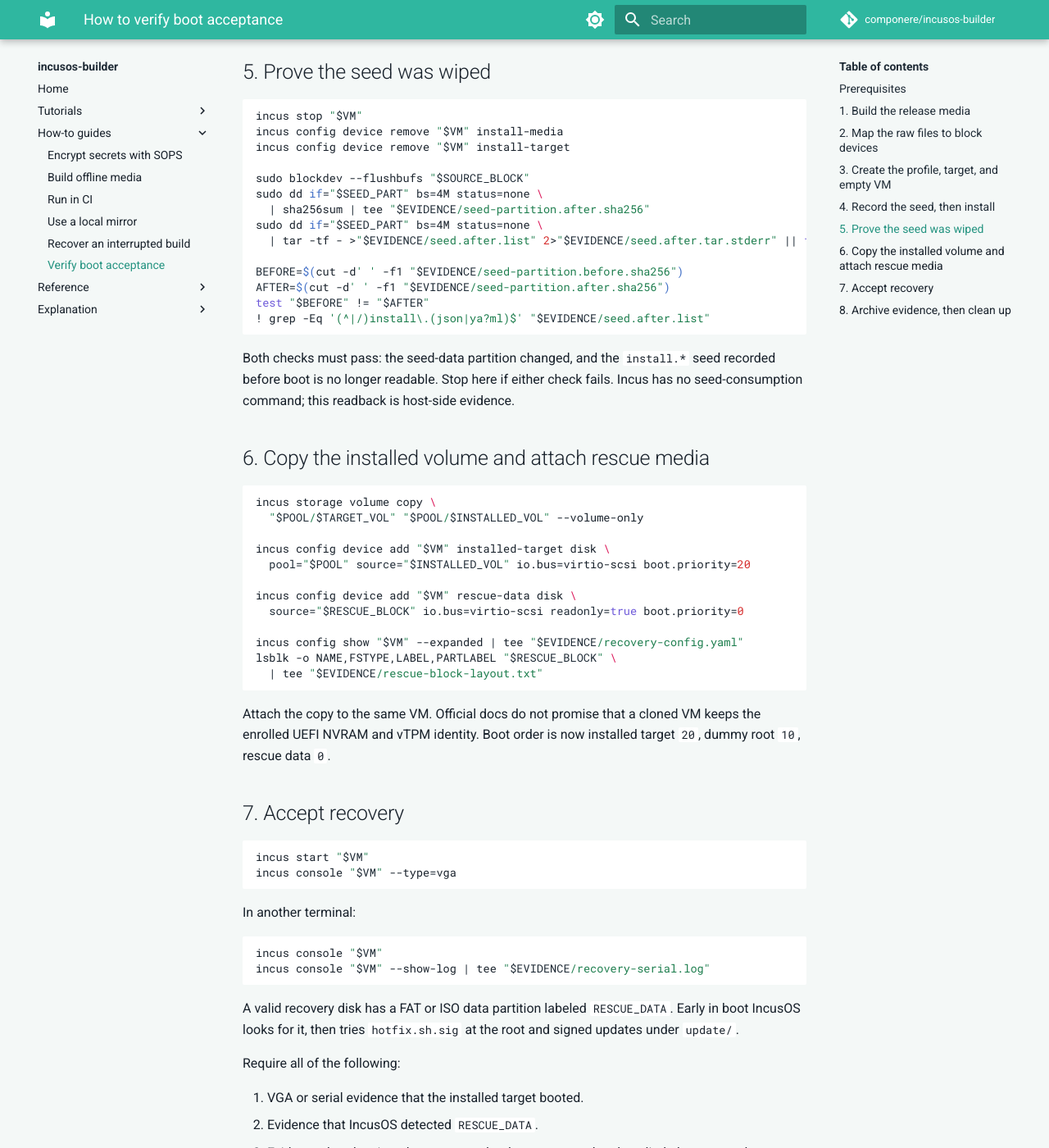
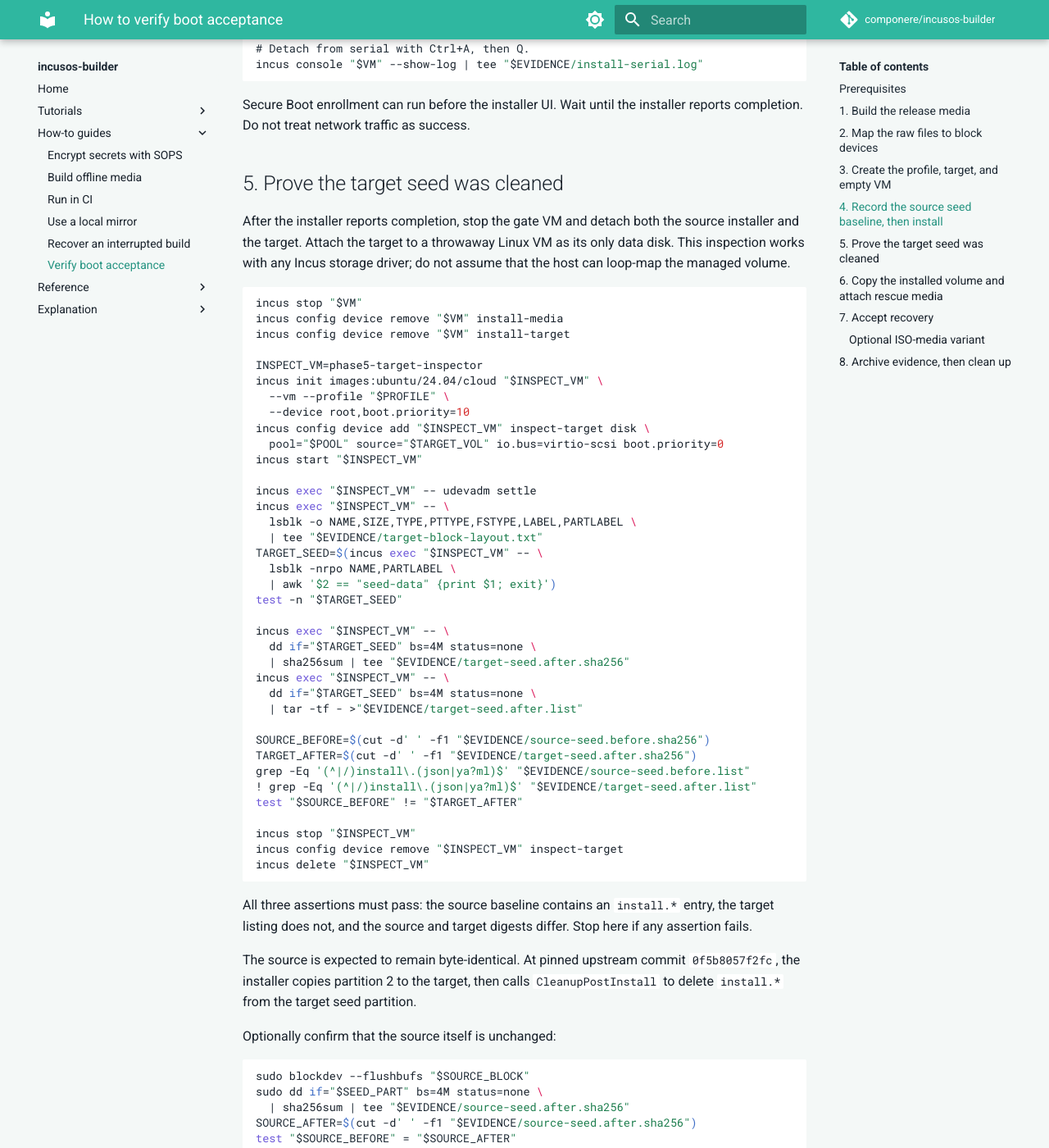
Before and after one commit to componere/incusos-builder, an MkDocs documentation site: the page built from docs/docs/how-to/verify-boot-acceptance.md, in a window 1280 px wide and 1400 px high, scrolled down 3326 px. Shown: the whole window at 82% size. Built offline with MkDocs 1.6.1 and Material for MkDocs 9.7.7, drawn with Linux system fonts in a browser that asks for light colours; comment, search, counter and statistics services are not loaded; some of the changed text lies outside the part shown.

Commit message:
docs(boot): fix the unpassable seed-consumption oracle in the release gate
BOOT-06 hashed the source installer media before and after install and
asserted the digest changed. At pinned upstream 0f5b8057f2fc the installer
copies partition 2 to the target and deletes install.* from the TARGET
(install.go:893-894 -> seed.go:31-36); the source is opened read-only, so
that assertion can never hold and the step was unpassable on any host.

Reframe the source capture as an input baseline, inspect the target seed
partition in a throwaway VM by PARTLABEL, and assert source-contains /
target-lacks / digests-differ. Also record that the raw run matches the GPT
partlabel and never exercises the NUL-padded ISO identifier.

````diff
--- a/docs/docs/how-to/verify-boot-acceptance.md
+++ b/docs/docs/how-to/verify-boot-acceptance.md
@@ -10,18 +10,21 @@
 consumption or recovery acceptance. Do not treat that probe, network
 traffic, a changed file size, or source-overlay growth as a pass.
 
-Pass only when you observe install completion, a wiped installer
-seed-data partition, `RESCUE_DATA` detection, and the signed recovery
-payload taking effect.
+Pass only when you observe install completion, removal of the install
+seed from the target seed-data partition, `RESCUE_DATA` detection, and
+the signed recovery payload taking effect.
 
-Use one Incus VM for install and recovery. Copy the detached installed
-volume; do not clone the VM.
+Use the same gate VM for install and recovery. Use a separate
+throwaway Linux VM only to inspect the detached target volume. Copy
+the detached installed volume; do not clone the gate VM.
 
 ## Prerequisites
 
 - An `x86_64` Linux Incus host with `/dev/kvm`, a managed storage
   pool, and a managed network. This checklist uses `default` and
   `incusbr0`.
+- An `x86_64` Linux VM image available to Incus for target inspection.
+  The commands below use `images:ubuntu/24.04/cloud`.
 - A SPICE client (`remote-viewer` or `spicy`) for VGA.
 - VirtIO-SCSI for every IncusOS disk. VirtIO-BLK does not expose the
   drives IncusOS needs.
@@ -140,20 +143,22 @@
 TPM into a VM. Higher `boot.priority` boots first, so the installer
 (`30`) precedes the 50 GiB target (`20`) and the dummy root (`10`).
 
-## 4. Record the seed, then install
+## 4. Record the source seed baseline, then install
 
-The install seed is a tar archive at the start of the installer
-image's seed-data partition.
+The install seed is a tar archive at the start of the source installer
+image's seed-data partition. Record this input baseline for the later
+comparison with the target seed partition. It is not the first half of
+a before-and-after comparison on the source device.
 
 ```bash
 SEED_PART=$(lsblk -nrpo NAME,PARTLABEL "$SOURCE_BLOCK" | awk '$2 == "seed-data" {print $1; exit}')
 test -n "$SEED_PART"
 
 sudo dd if="$SEED_PART" bs=4M status=none \
-  | sha256sum | tee "$EVIDENCE/seed-partition.before.sha256"
+  | sha256sum | tee "$EVIDENCE/source-seed.before.sha256"
 sudo dd if="$SEED_PART" bs=4M status=none \
-  | tar -tf - >"$EVIDENCE/seed.before.list"
-grep -E '(^|/)install\.(json|ya?ml)$' "$EVIDENCE/seed.before.list"
+  | tar -tf - >"$EVIDENCE/source-seed.before.list"
+grep -E '(^|/)install\.(json|ya?ml)$' "$EVIDENCE/source-seed.before.list"
 
 incus start "$VM"
 incus console "$VM" --type=vga
@@ -170,29 +175,79 @@
 Secure Boot enrollment can run before the installer UI. Wait until the
 installer reports completion. Do not treat network traffic as success.
 
-## 5. Prove the seed was wiped
+## 5. Prove the target seed was cleaned
+
+After the installer reports completion, stop the gate VM and detach
+both the source installer and the target. Attach the target to a
+throwaway Linux VM as its only data disk. This inspection works with
+any Incus storage driver; do not assume that the host can loop-map the
+managed volume.
 
 ```bash
 incus stop "$VM"
 incus config device remove "$VM" install-media
 incus config device remove "$VM" install-target
 
+INSPECT_VM=phase5-target-inspector
+incus init images:ubuntu/24.04/cloud "$INSPECT_VM" \
+  --vm --profile "$PROFILE" \
+  --device root,boot.priority=10
+incus config device add "$INSPECT_VM" inspect-target disk \
+  pool="$POOL" source="$TARGET_VOL" io.bus=virtio-scsi boot.priority=0
+incus start "$INSPECT_VM"
+
+incus exec "$INSPECT_VM" -- udevadm settle
+incus exec "$INSPECT_VM" -- \
+  lsblk -o NAME,SIZE,TYPE,PTTYPE,FSTYPE,LABEL,PARTLABEL \
+  | tee "$EVIDENCE/target-block-layout.txt"
+TARGET_SEED=$(incus exec "$INSPECT_VM" -- \
+  lsblk -nrpo NAME,PARTLABEL \
+  | awk '$2 == "seed-data" {print $1; exit}')
+test -n "$TARGET_SEED"
+
+incus exec "$INSPECT_VM" -- \
+  dd if="$TARGET_SEED" bs=4M status=none \
+  | sha256sum | tee "$EVIDENCE/target-seed.after.sha256"
+incus exec "$INSPECT_VM" -- \
+  dd if="$TARGET_SEED" bs=4M status=none \
+  | tar -tf - >"$EVIDENCE/target-seed.after.list"
+
+SOURCE_BEFORE=$(cut -d' ' -f1 "$EVIDENCE/source-seed.before.sha256")
+TARGET_AFTER=$(cut -d' ' -f1 "$EVIDENCE/target-seed.after.sha256")
+grep -Eq '(^|/)install\.(json|ya?ml)$' "$EVIDENCE/source-seed.before.list"
+! grep -Eq '(^|/)install\.(json|ya?ml)$' "$EVIDENCE/target-seed.after.list"
+test "$SOURCE_BEFORE" != "$TARGET_AFTER"
+
+incus stop "$INSPECT_VM"
+incus config device remove "$INSPECT_VM" inspect-target
+incus delete "$INSPECT_VM"
+```
+
+All three assertions must pass: the source baseline contains an
+`install.*` entry, the target listing does not, and the source and
+target digests differ. Stop here if any assertion fails.
+
+The source is expected to remain byte-identical. At pinned upstream
+commit `0f5b8057f2fc`, the installer copies partition 2 to the target,
+then calls `CleanupPostInstall` to delete `install.*` from the target
+seed partition.
+
+Optionally confirm that the source itself is unchanged:
+
+```bash
 sudo blockdev --flushbufs "$SOURCE_BLOCK"
 sudo dd if="$SEED_PART" bs=4M status=none \
-  | sha256sum | tee "$EVIDENCE/seed-partition.after.sha256"
-sudo dd if="$SEED_PART" bs=4M status=none \
-  | tar -tf - >"$EVIDENCE/seed.after.list" 2>"$EVIDENCE/seed.after.tar.stderr" || true
-
-BEFORE=$(cut -d' ' -f1 "$EVIDENCE/seed-partition.before.sha256")
-AFTER=$(cut -d' ' -f1 "$EVIDENCE/seed-partition.after.sha256")
-test "$BEFORE" != "$AFTER"
-! grep -Eq '(^|/)install\.(json|ya?ml)$' "$EVIDENCE/seed.after.list"
+  | sha256sum | tee "$EVIDENCE/source-seed.after.sha256"
+SOURCE_AFTER=$(cut -d' ' -f1 "$EVIDENCE/source-seed.after.sha256")
+test "$SOURCE_BEFORE" = "$SOURCE_AFTER"
 ```
 
-Both checks must pass: the seed-data partition changed, and the
-`install.*` seed recorded before boot is no longer readable. Stop here
-if either check fails. Incus has no seed-consumption command; this
-readback is host-side evidence.
+The earlier Phase 5.2 probe observed zero target-disk growth. That
+means the installer never reached its write path, not that it ignored
+the seed. In `target-block-layout.txt`, no GPT means writes never
+began. A GPT with a `seed-data` partition means the target write path
+ran; if that partition still contains `install.*`, the installer ran
+but did not consume the install seed.
 
 ## 6. Copy the installed volume and attach rescue media
 
@@ -233,6 +288,10 @@
 `RESCUE_DATA`. Early in boot IncusOS looks for it, then tries
 `hotfix.sh.sig` at the root and signed updates under `update/`.
 
+With this guide's `image.type: raw` config, recovery finds the GPT
+`PARTLABEL=RESCUE_DATA` before it considers a filesystem label. This
+run therefore does not exercise the NUL-padded ISO volume identifier.
+
 Require all of the following:
 
 1. VGA or serial evidence that the installed target booted.
@@ -245,16 +304,34 @@
 
 Fail the gate if any item is missing.
 
+### Optional ISO-media variant
+
+To close the ISO volume-identifier risk empirically, run this checklist
+again as a separate gate run with distinct VM, volume, loop-device, and
+evidence names. Change only `image.type` to `iso`, write the installer
+and rescue artifacts to `.iso` files, and require the same recovery
+evidence from the ISO rescue-media run.
+
+[INFERENCE] Current util-linux likely resolves the ISO label correctly:
+its iso9660 probe passes the fixed 32-byte PVD field to
+`blkid_probe_set_label`, whose right-trimming uses `strlen`; the first
+NUL therefore terminates the label at `RESCUE_DATA`. Only the separate
+ISO-media run establishes that behavior on the release host.
+
 ## 8. Archive evidence, then clean up
 
 Keep with the release record:
 
 - `incus-version.txt`
+- `loop-devices.txt`
 - `install-config.yaml` and `recovery-config.yaml`
 - `artifact-sha256.txt` plus the builder `result.sha256` and
   `result.resources_sha256` values
-- `seed-partition.before.sha256`, `seed.before.list`,
-  `seed-partition.after.sha256`, `seed.after.list`
+- `source-seed.before.sha256`, `source-seed.before.list`,
+  `target-seed.after.sha256`, and `target-seed.after.list`
+- `source-seed.after.sha256` when the optional source-immutability
+  check is run
+- `target-block-layout.txt`
 - `install-serial.log` and `recovery-serial.log`
 - `rescue-block-layout.txt`
 
````
